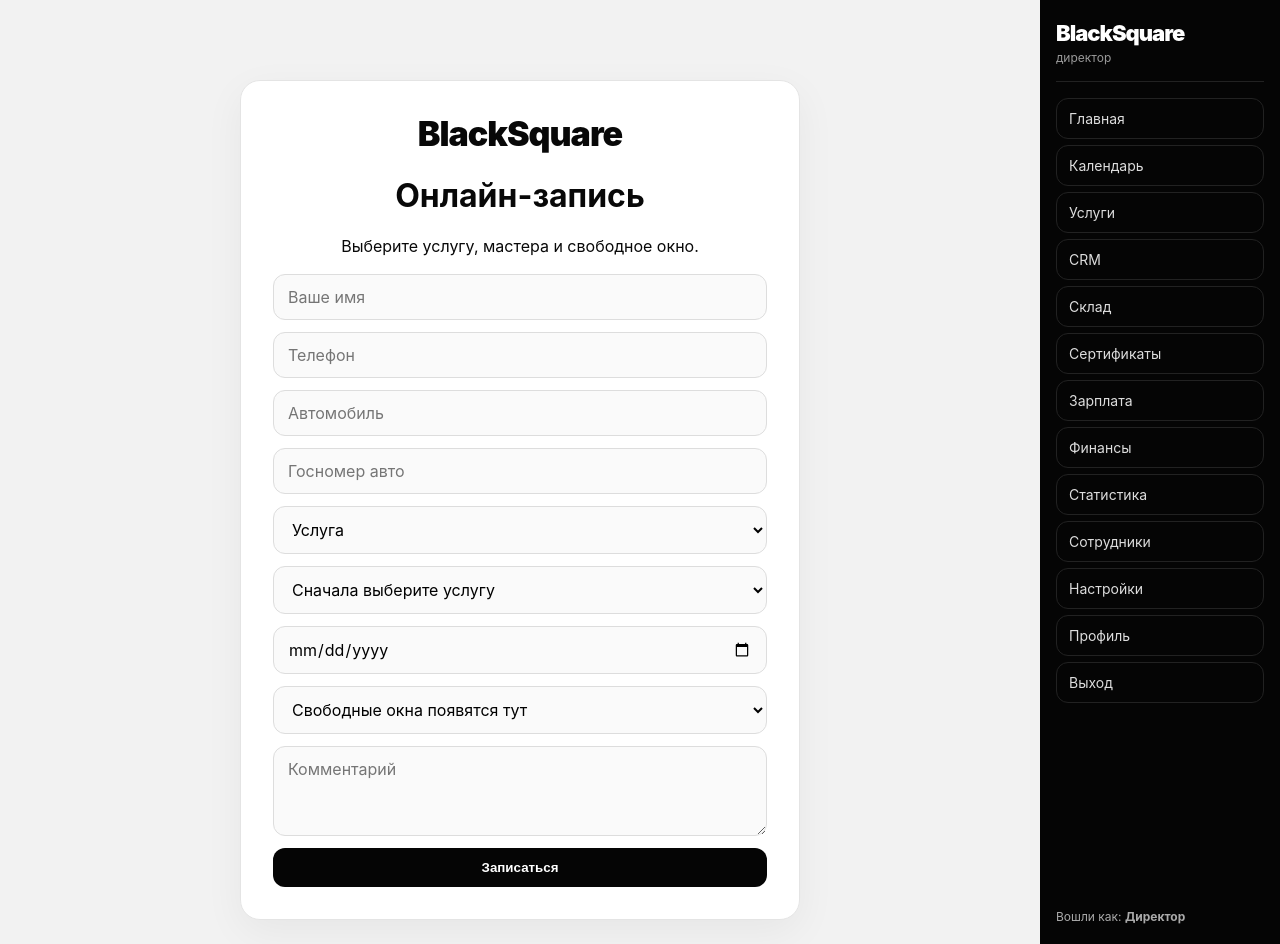
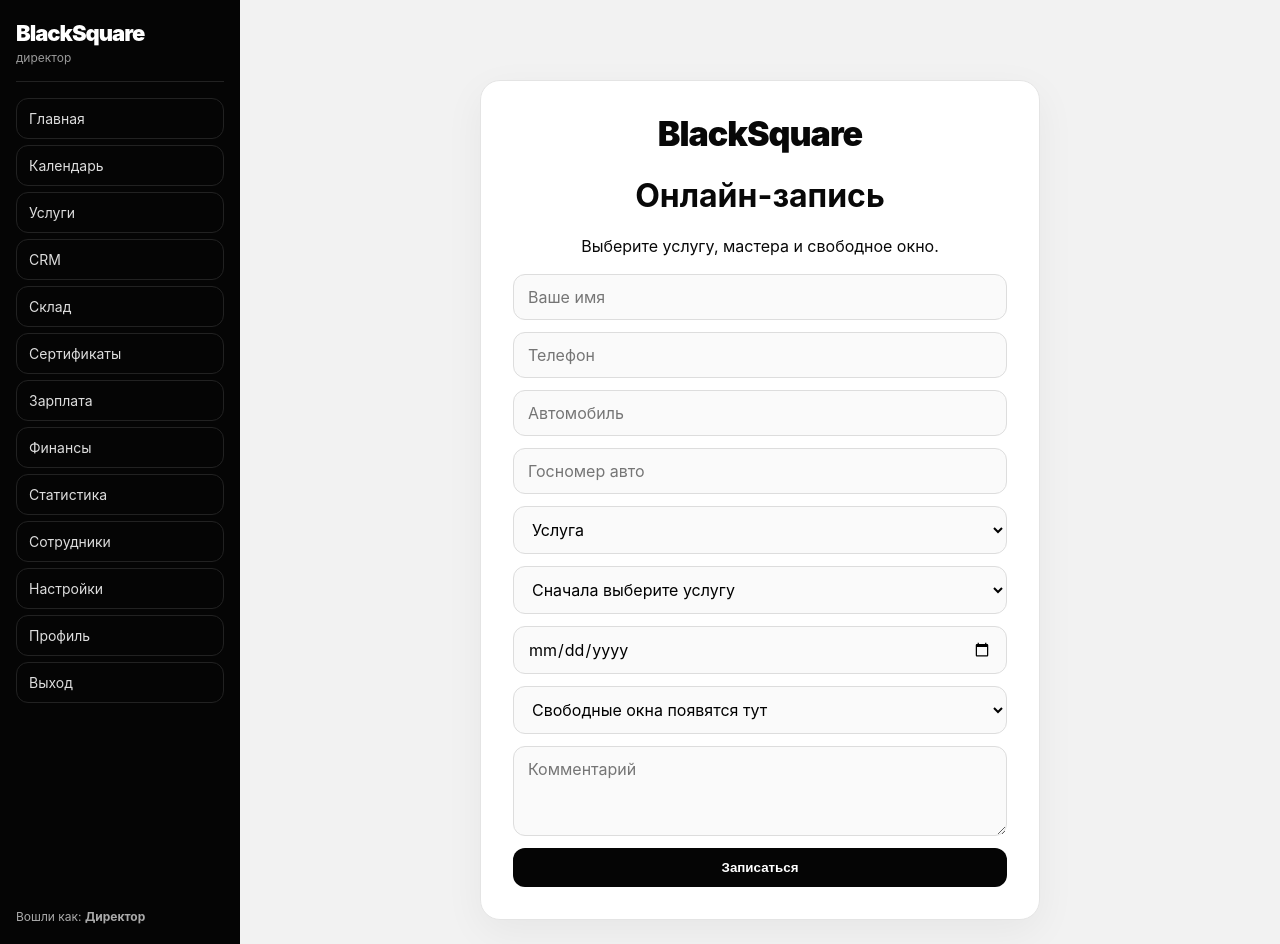
Before and after one commit to sashatrofimov28-cloud/blacksquare, a Flask app: page /booking in a window 1280 px wide. Run offline with Flask 3, Linux system fonts and the light colour scheme; the visitor is signed in with stand-in values (Sample User, id 1); data comes from the database, SQL or seed files in the repository; data that the repository does not hold is empty.

Commit message:
Десктоп: вернуть боковое меню слева через flex order
Co-authored-by: sashatrofimov28-cloud <sashatrofimov28-cloud@users.noreply.github.com>

```diff
--- a/static/style.css
+++ b/static/style.css
@@ -137,6 +137,8 @@ button,.btn,.mini-btn{display:inline-block;border:0;background:#050505;color:#ff
 
 @media(min-width:1025px){
   .mobile-top,.mobile-tabs,.sidebar-backdrop{display:none!important}
+  .sidebar{order:-1}
+  .main-wrap{order:0;flex:1}
 }
 
 @media(max-width:1024px){
--- a/templates/base.html
+++ b/templates/base.html
@@ -9,7 +9,7 @@
   <meta name="apple-mobile-web-app-status-bar-style" content="black-translucent">
   <link rel="manifest" href="{{ url_for('manifest') }}">
   <link rel="apple-touch-icon" href="{{ url_for('static', filename='icon-192.png') }}">
-  <link rel="stylesheet" href="{{ url_for('static', filename='style.css') }}?v=5">
+  <link rel="stylesheet" href="{{ url_for('static', filename='style.css') }}?v=6">
   <style>
     @media (max-width: 1024px) {
       .app-shell { display: block !important; height: 100dvh; overflow: hidden; }
```
